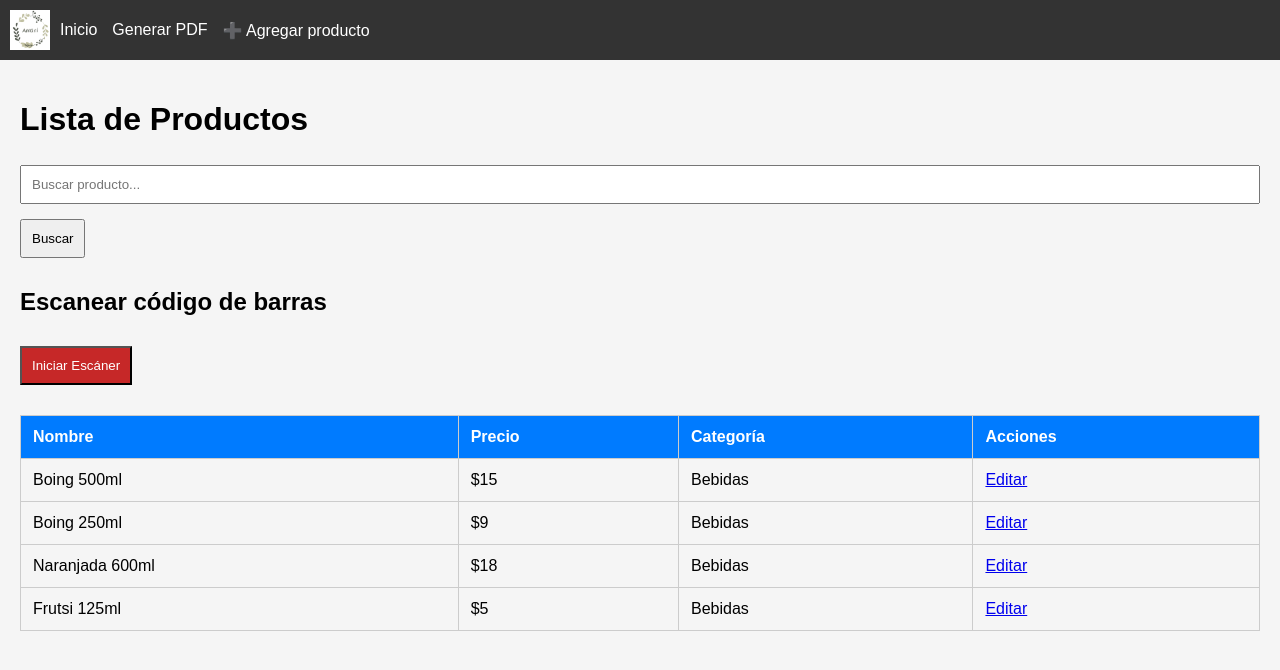
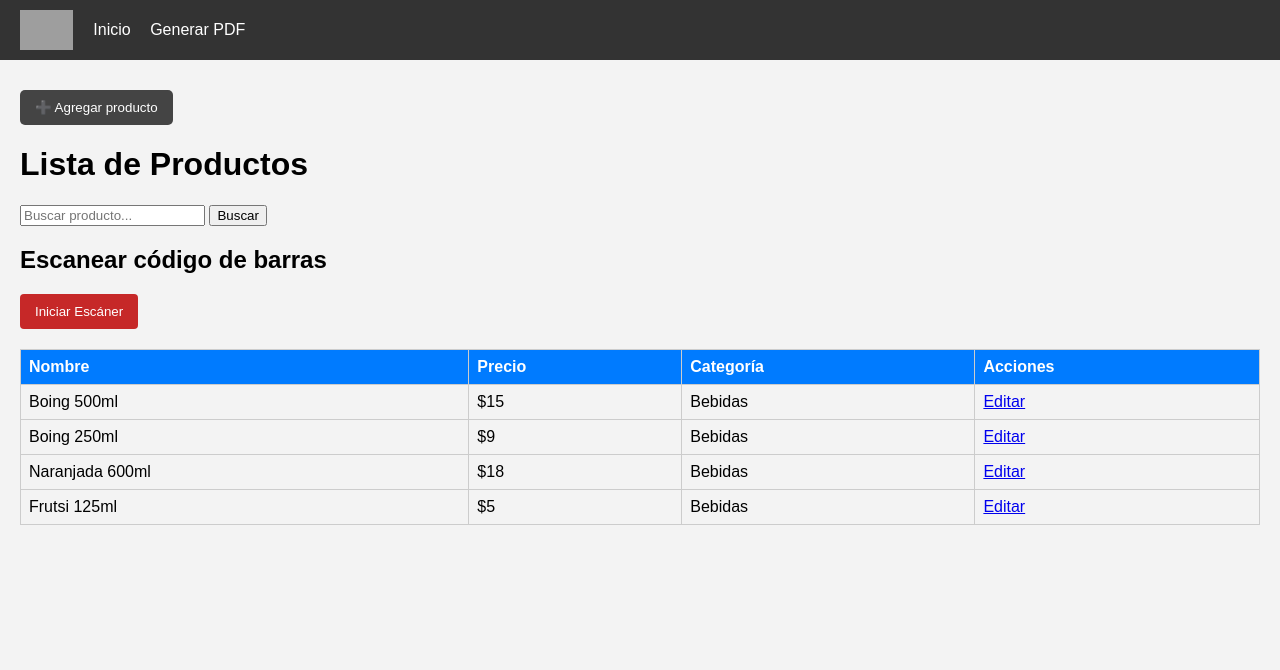
Before and after one commit to Marino2036/listaP, a Flask app: page / in a window 1280 px wide. Shown: the top 670 px of the page. Run offline with Flask 3, Linux system fonts and the light colour scheme; grey boxes are pictures that could not be loaded.

Commit message:
Tus cambios

```diff
--- a/templates/productos.html
+++ b/templates/productos.html
@@ -1,29 +1,28 @@
 <!DOCTYPE html>
 <html lang="es">
 <head>
-  <meta charset="UTF-8" />
-  <meta name="viewport" content="width=device-width, initial-scale=1.0" />
+  <meta charset="UTF-8">
+  <meta name="viewport" content="width=device-width, initial-scale=1.0">
   <title>Lista de Productos</title>
   <style>
     body {
       font-family: Arial, sans-serif;
+      background-color: #f3f3f3;
       margin: 0;
       padding: 0;
-      background-color: #f5f5f5;
     }
-    nav {
+    header {
       background-color: #333;
-      padding: 10px;
+      color: white;
+      padding: 10px 20px;
       display: flex;
       align-items: center;
-      flex-wrap: wrap;
-      color: white;
     }
-    nav img {
+    header img {
       height: 40px;
-      margin-right: 10px;
+      margin-right: 20px;
     }
-    nav a {
+    header nav a {
       color: white;
       margin-right: 15px;
       text-decoration: none;
@@ -31,16 +30,37 @@
     .container {
       padding: 20px;
     }
-    input[type="text"], input[type="number"] {
+    .btn-agregar {
+      background-color: #444;
+      color: white;
+      border: none;
+      padding: 10px 15px;
+      margin-top: 10px;
+      cursor: pointer;
+      border-radius: 5px;
+    }
+    .modal {
+      display: none;
+      position: fixed;
+      top: 0;
+      left: 0;
+      width: 100%;
+      height: 100%;
+      background: rgba(0, 0, 0, 0.5);
+      justify-content: center;
+      align-items: center;
+    }
+    .modal-contenido {
+      background: white;
+      padding: 20px;
+      border-radius: 8px;
+      max-width: 400px;
+      width: 90%;
+    }
+    .modal-contenido input, .modal-contenido button {
+      width: 100%;
+      margin: 5px 0;
       padding: 10px;
-      margin: 5px 0;
-      width: 100%;
-      box-sizing: border-box;
-    }
-    button {
-      padding: 10px;
-      margin: 10px 0;
-      cursor: pointer;
     }
     table {
       width: 100%;
@@ -48,81 +68,31 @@
       margin-top: 20px;
     }
     th, td {
-      padding: 12px;
       border: 1px solid #ccc;
+      padding: 8px;
       text-align: left;
     }
     th {
       background-color: #007bff;
       color: white;
     }
-    .modal {
-      display: none;
-      position: fixed;
-      z-index: 999;
-      left: 0;
-      top: 0;
-      width: 100%;
-      height: 100%;
-      overflow: auto;
-      background-color: rgba(0,0,0,0.4);
-    }
-    .modal-content {
-      background-color: #fff;
-      margin: 10% auto;
-      padding: 20px;
-      border-radius: 8px;
-      max-width: 400px;
-      width: 90%;
-    }
-    .cerrar {
-      float: right;
-      font-size: 24px;
-      font-weight: bold;
-      cursor: pointer;
-    }
   </style>
 </head>
 <body>
+  <header>
+    <img src="logo.jpg" alt="Logo">
     <nav>
-    <img src="/logo.png" alt="Logo" />
-    <a href="/">Inicio</a>
-    <a href="/pdf">Generar PDF</a>
-    <a href="#" onclick="abrirModal()">➕ Agregar producto</a>
+      <a href="#">Inicio</a>
+      <a href="#">Generar PDF</a>
     </nav>
+  </header>
 
   <div class="container">
-    <h1>Lista de Productos</h1>
-    <form action="/buscar" method="get">
-      <input type="text" name="query" placeholder="Buscar producto...">
-      <button type="submit">Buscar</button>
-    </form>
+    <button class="btn-agregar" onclick="document.getElementById('modal').style.display='flex'">➕ Agregar producto</button>
 
-    <h2>Escanear código de barras</h2>
-    <button style="background-color:#c62828; color:white">Iniciar Escáner</button>
-
-    <table>
-      <thead>
-        <tr>
-          <th>Nombre</th>
-          <th>Precio</th>
-          <th>Categoría</th>
-          <th>Acciones</th>
-        </tr>
-      </thead>
-      <tbody>
-        <tr><td>Boing 500ml</td><td>$15</td><td>Bebidas</td><td><a href="#">Editar</a></td></tr>
-        <tr><td>Boing 250ml</td><td>$9</td><td>Bebidas</td><td><a href="#">Editar</a></td></tr>
-        <tr><td>Naranjada 600ml</td><td>$18</td><td>Bebidas</td><td><a href="#">Editar</a></td></tr>
-        <tr><td>Frutsi 125ml</td><td>$5</td><td>Bebidas</td><td><a href="#">Editar</a></td></tr>
-      </tbody>
-    </table>
-  </div>
-
-  <!-- Modal Agregar Producto -->
-  <div id="modalAgregar" class="modal">
-    <div class="modal-content">
-      <span class="cerrar" onclick="cerrarModal()">&times;</span>
+    <div id="modal" class="modal">
+      <div class="modal-contenido">
+        <span style="float:right;cursor:pointer;font-weight:bold" onclick="document.getElementById('modal').style.display='none'">&times;</span>
         <h2>Agregar Producto</h2>
         <form action="/crear" method="post">
           <input type="text" name="nombre" placeholder="Nombre del producto" required>
@@ -135,26 +105,34 @@
       </div>
     </div>
 
+    <h1>Lista de Productos</h1>
+    <input type="text" placeholder="Buscar producto...">
+    <button>Buscar</button>
+
+    <h2>Escanear código de barras</h2>
+    <button style="background-color:#c62828;color:white;padding:10px 15px;border:none;border-radius:4px" onclick="iniciarEscaneo()">Iniciar Escáner</button>
+
+    <table>
+      <tr><th>Nombre</th><th>Precio</th><th>Categoría</th><th>Acciones</th></tr>
+      <tr><td>Boing 500ml</td><td>$15</td><td>Bebidas</td><td><a href="#">Editar</a></td></tr>
+      <tr><td>Boing 250ml</td><td>$9</td><td>Bebidas</td><td><a href="#">Editar</a></td></tr>
+      <tr><td>Naranjada 600ml</td><td>$18</td><td>Bebidas</td><td><a href="#">Editar</a></td></tr>
+      <tr><td>Frutsi 125ml</td><td>$5</td><td>Bebidas</td><td><a href="#">Editar</a></td></tr>
+    </table>
+  </div>
+
   <script>
-    function abrirModal() {
-      document.getElementById('modalAgregar').style.display = 'block';
-    }
-
-    function cerrarModal() {
-      document.getElementById('modalAgregar').style.display = 'none';
-    }
-
     async function iniciarEscaneo() {
       if (!('BarcodeDetector' in window)) {
         alert('Tu navegador no soporta escaneo de códigos.');
         return;
       }
-
       try {
         const constraints = { video: { facingMode: 'environment' } };
         const stream = await navigator.mediaDevices.getUserMedia(constraints);
         const video = document.createElement('video');
         video.srcObject = stream;
+        video.setAttribute('playsinline', true);
         video.play();
 
         const modal = document.createElement('div');
@@ -163,7 +141,7 @@
         modal.style.left = 0;
         modal.style.width = '100%';
         modal.style.height = '100%';
-        modal.style.background = 'rgba(0,0,0,0.7)';
+        modal.style.background = 'rgba(0,0,0,0.8)';
         modal.style.display = 'flex';
         modal.style.alignItems = 'center';
         modal.style.justifyContent = 'center';
@@ -171,7 +149,6 @@
         document.body.appendChild(modal);
 
         const detector = new BarcodeDetector({ formats: ['ean_13', 'code_128', 'ean_8'] });
-
         const interval = setInterval(async () => {
           const detections = await detector.detect(video);
           if (detections.length > 0) {
@@ -182,8 +159,8 @@
           }
         }, 500);
       } catch (e) {
-        console.error('Error al acceder a la cámara:', e);
         alert('No se pudo iniciar la cámara.');
+        console.error(e);
       }
     }
   </script>
```
Lines whose indentation alone changed are shown as unchanged.
